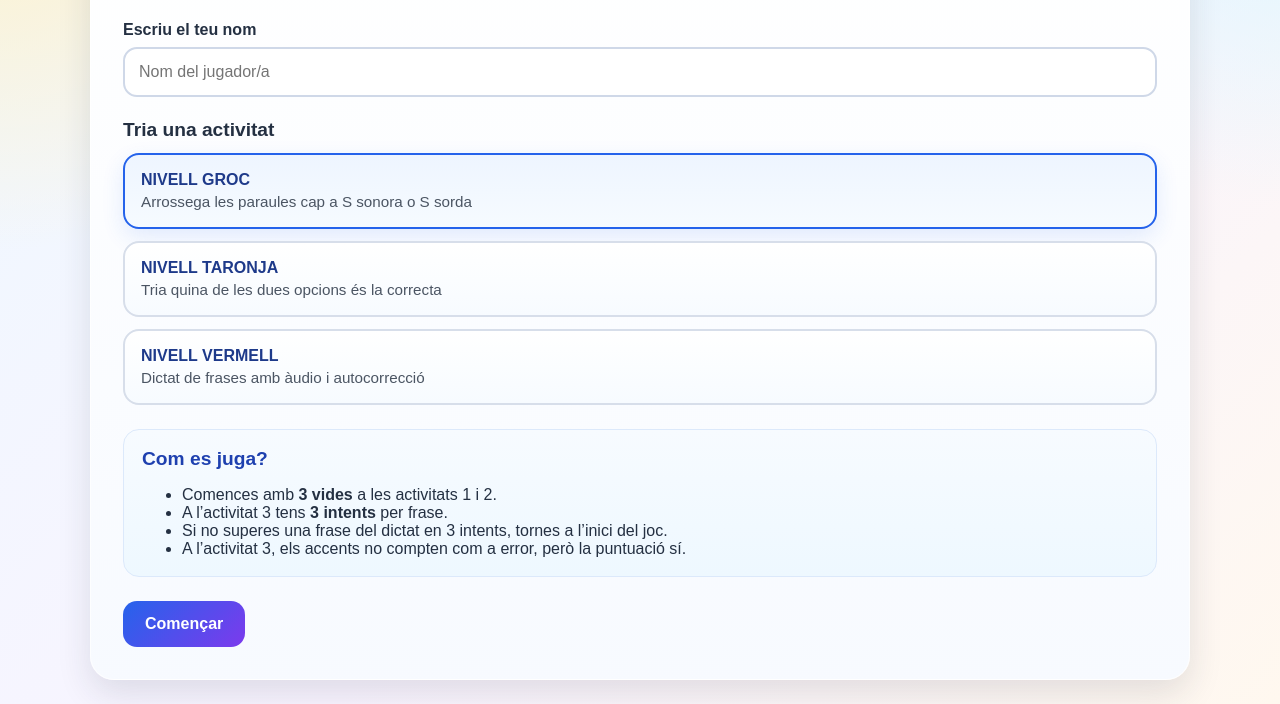
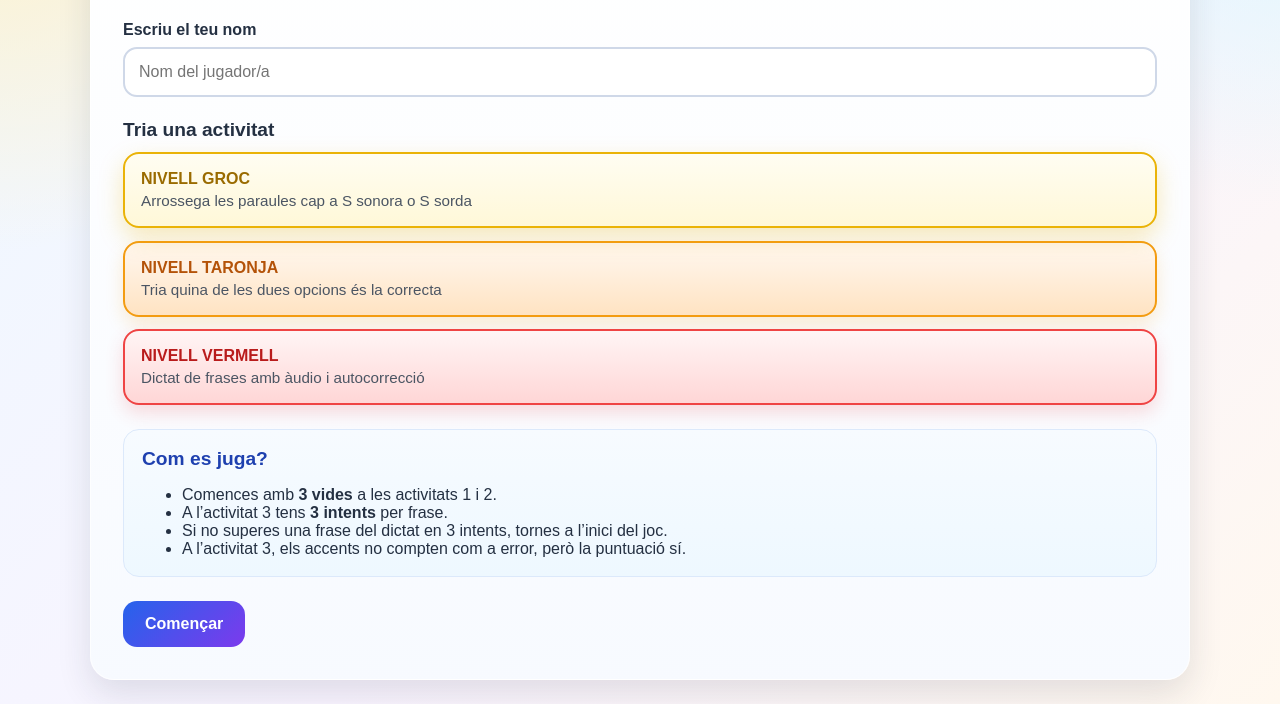
Before and after one commit to jordim-code/S-sorda-S-sonora, a plain HTML site: page index.html in a window 1280 px wide. Shown: the part 132-836 px from the top of the page. Drawn offline with Linux system fonts and the light colour scheme.

Commit message:
Update style.css

```diff
--- a/style.css
+++ b/style.css
@@ -118,7 +118,6 @@ h1 {
 .activity-box strong {
   display: block;
   margin-bottom: 4px;
-  color: #1e3a8a;
 }
 
 .activity-box span {
@@ -126,10 +125,52 @@ h1 {
   font-size: 0.95rem;
 }
 
-.activity-option input:checked + .activity-box {
-  border-color: #2563eb;
-  background: linear-gradient(180deg, #eef5ff, #f6fbff);
-  box-shadow: 0 8px 22px rgba(37, 99, 235, 0.12);
+.yellow-level {
+  background: linear-gradient(180deg, #fffdf2, #fff8d8);
+  border-color: #f4d03f;
+  box-shadow: 0 8px 18px rgba(244, 208, 63, 0.18);
+}
+
+.yellow-level strong {
+  color: #9a6b00;
+}
+
+.orange-level {
+  background: linear-gradient(180deg, #fff8f1, #ffe3c2);
+  border-color: #f39c12;
+  box-shadow: 0 8px 18px rgba(243, 156, 18, 0.18);
+}
+
+.orange-level strong {
+  color: #b45309;
+}
+
+.red-level {
+  background: linear-gradient(180deg, #fff5f5, #ffd6d6);
+  border-color: #ef4444;
+  box-shadow: 0 8px 18px rgba(239, 68, 68, 0.18);
+}
+
+.red-level strong {
+  color: #b91c1c;
+}
+
+.activity-option input:checked + .activity-box.yellow-level {
+  border-color: #eab308;
+  box-shadow: 0 10px 24px rgba(234, 179, 8, 0.28);
+  transform: translateY(-1px);
+}
+
+.activity-option input:checked + .activity-box.orange-level {
+  border-color: #f97316;
+  box-shadow: 0 10px 24px rgba(249, 115, 22, 0.28);
+  transform: translateY(-1px);
+}
+
+.activity-option input:checked + .activity-box.red-level {
+  border-color: #dc2626;
+  box-shadow: 0 10px 24px rgba(220, 38, 38, 0.28);
+  transform: translateY(-1px);
 }
 
 .instructions {
```
